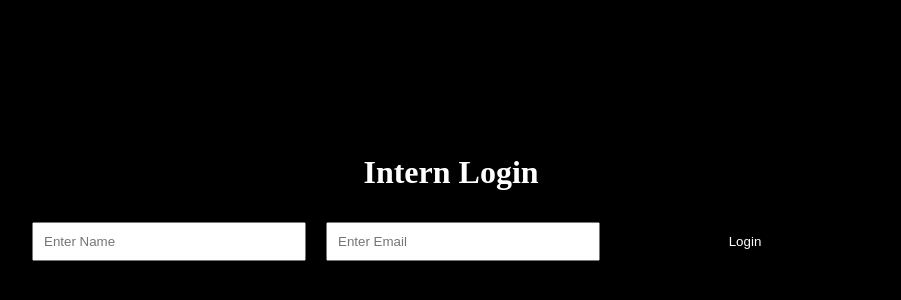
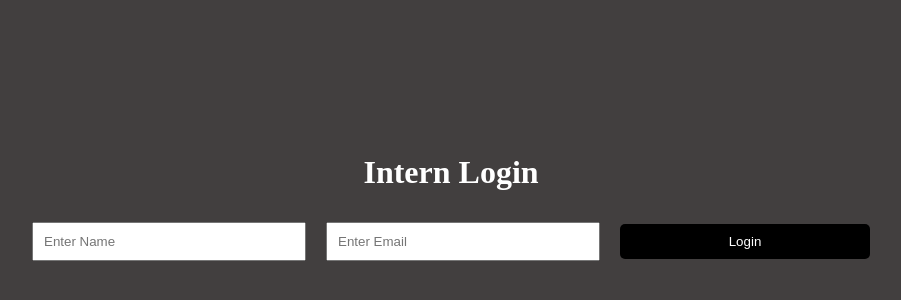
Before and after one commit to nausheensiddiqui23/Intern-Portal, a React (Vite) app in the folder intern portal/: page / in a window 1280 px wide. Shown: the part 198-498 px from the top of the page, without its empty margins (189-1090 px from the left). Built offline with nearby package versions, Linux system fonts and the light colour scheme.

Commit message:
new commit

```diff
--- a/intern portal/src/pages/Login.css
+++ b/intern portal/src/pages/Login.css
@@ -18,7 +18,7 @@
     font-size: 2rem;
 }
 .login-container{
-    background-color: #000;
+    background-color: #423f3f;
     color: white;
     height: 100vh;
     display: flex;
```
